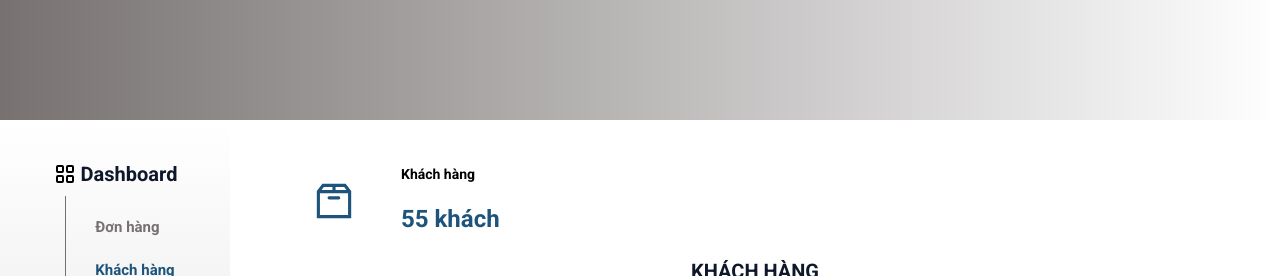
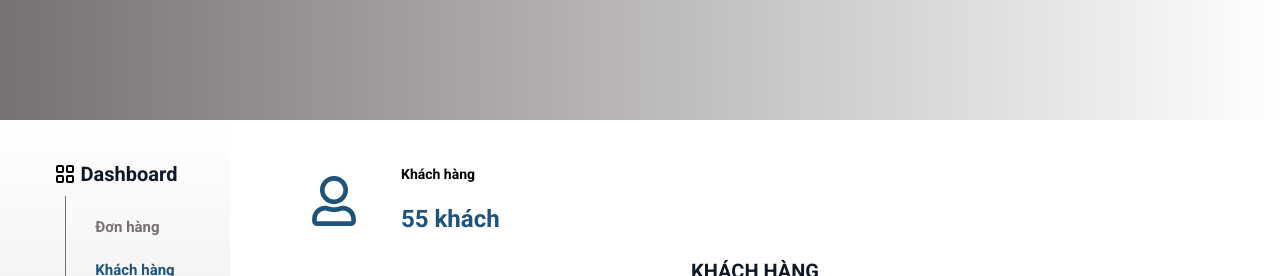
Before and after one commit to ductandev/FE_hokkaidovietnam, a React (Create React App) app in the folder hokaidovietnam_fontend_client/: page /admin/customer in a window 1280 px wide. Shown: the top 276 px of the page. Built offline with nearby package versions, Linux system fonts and the light colour scheme.

Commit message:
fix: change icon user

```diff
--- a/hokaidovietnam_fontend_client/src/Pages/Admin/Customer/index.tsx
+++ b/hokaidovietnam_fontend_client/src/Pages/Admin/Customer/index.tsx
@@ -7,15 +7,14 @@ import { HPagination } from "@/Components/Pagination";
 import PageSize from "@/Components/PageSize";
 import { Input } from "@/Components/ui/input"
 
-import { LiaBoxSolid } from "react-icons/lia";
-
+import { FaRegUser } from "react-icons/fa";
 
 
 function AdminCustomer() {
     const Metrics = useMemo(() => {
         return [
             {
-                icon: <LiaBoxSolid />,
+                icon: <FaRegUser />,
                 label: "Khách hàng",
                 index: 55,
                 format: "khách"
```
